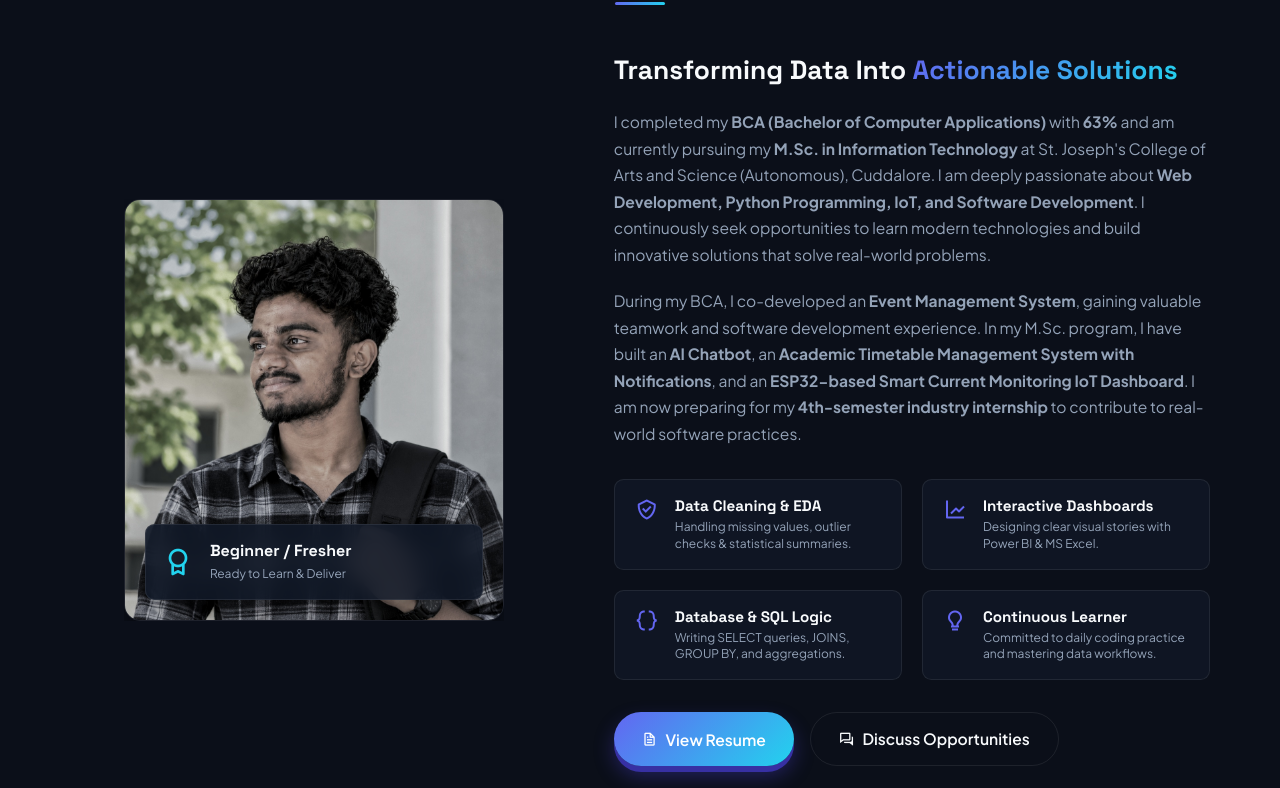
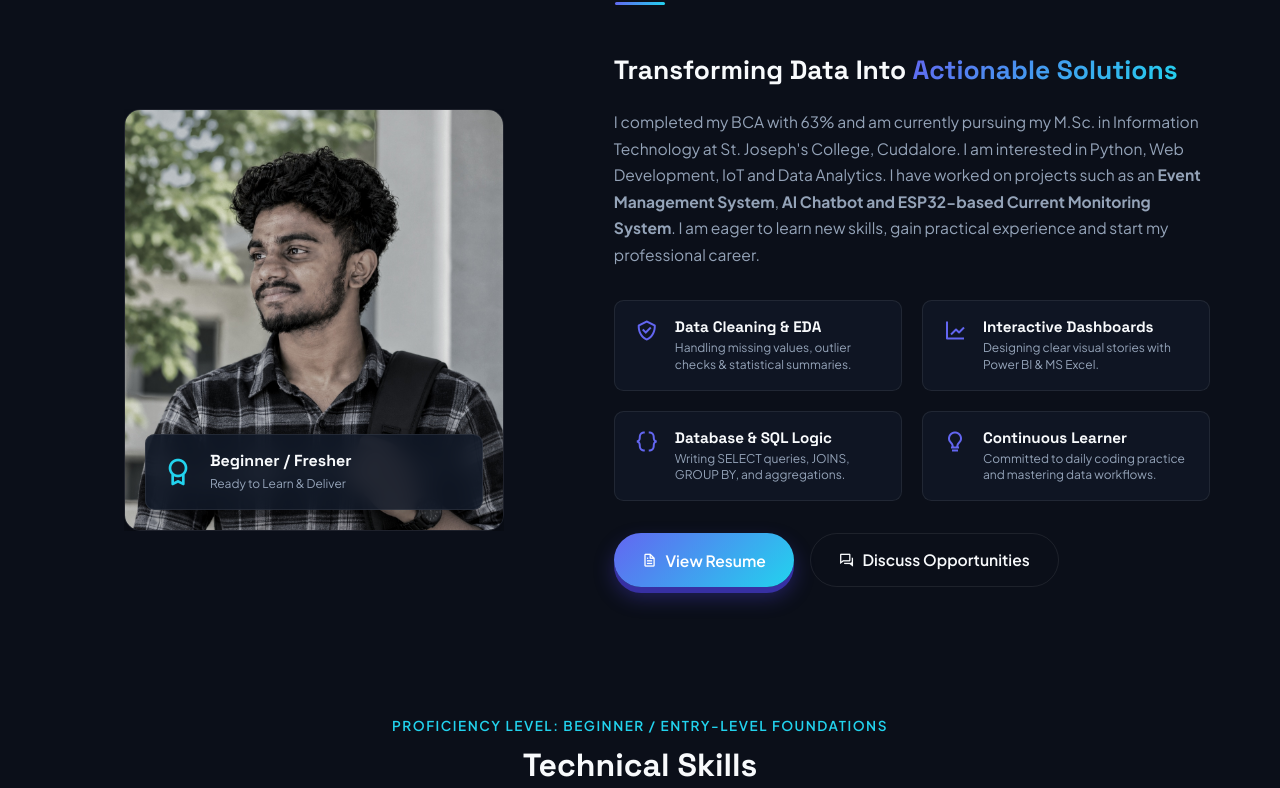
Before and after one commit to jaycodex33/jayajothiportfolio, a plain HTML site: page index.html in a window 1280 px wide. Shown: the part 1004-1792 px from the top of the page. Drawn offline with nearby package versions, Linux system fonts and the light colour scheme.

Commit message:
Updated index page

```diff
--- a/index.html
+++ b/index.html
@@ -209,12 +209,9 @@
                     </h3>
 
                     <p class="about__text">
-                        I completed my <strong>BCA (Bachelor of Computer Applications)</strong> with <strong>63%</strong> and am currently pursuing my <strong>M.Sc. in Information Technology</strong> at St. Joseph's College of Arts and Science (Autonomous), Cuddalore. I am deeply passionate about <strong>Web Development, Python Programming, IoT, and Software Development</strong>. I continuously seek opportunities to learn modern technologies and build innovative solutions that solve real-world problems.
+                       I completed my BCA with 63% and am currently pursuing my M.Sc. in Information Technology at St. Joseph's College, Cuddalore. I am interested in Python, Web Development, IoT and Data Analytics. I have worked on projects such as an <strong>Event Management System</strong>, <strong>AI Chatbot and ESP32-based Current Monitoring System</strong>. I am eager to learn new skills, gain practical experience and start my professional career.
                     </p>
 
-                    <p class="about__text">
-                        During my BCA, I co-developed an <strong>Event Management System</strong>, gaining valuable teamwork and software development experience. In my M.Sc. program, I have built an <strong>AI Chatbot</strong>, an <strong>Academic Timetable Management System with Notifications</strong>, and an <strong>ESP32-based Smart Current Monitoring IoT Dashboard</strong>. I am now preparing for my <strong>4th-semester industry internship</strong> to contribute to real-world software practices.
-                    </p>
 
                     <!-- Core Strengths Mini Grid -->
                     <div class="about__features">
```
